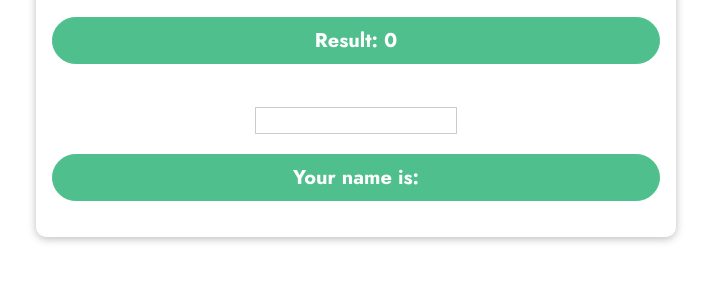
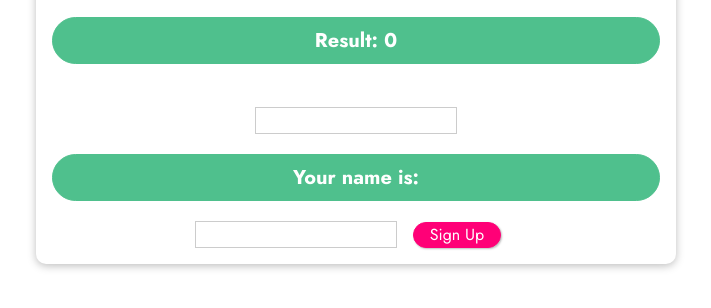
Before and after one commit to SaraZuhair/manipulating-user-input-and-buttons-events-with-vuejs, a plain HTML site: page index.html in a window 1280 px wide. Shown: the part 328-636 px from the top of the page, without its empty margins (284-995 px from the left). Drawn offline with nearby package versions, Linux system fonts and the light colour scheme.

Commit message:
prevent submitting forms with vue

```diff
--- a/app.js
+++ b/app.js
@@ -8,6 +8,11 @@ const app = Vue.createApp({
     };
   },
   methods: {
+
+    submitAlert() {
+      alert('form submitted')
+    },
+
     increment() {
       this.counter++;
     },
--- a/index.html
+++ b/index.html
@@ -32,9 +32,13 @@
       <input
       type="text"
       v-on:input="Sname($event , 'zuhair')"
-      v-on:keyup.enter="confirmed"
-      >
+      v-on:keyup.enter="confirmed">
       <p>Your name is: {{ confirmname }}</p>
+
+      <form v-on:submit.prevent="submitAlert">
+        <input type="text">
+        <button>Sign Up</button>
+      </form>
     </section>
   </body>
 </html>
```
